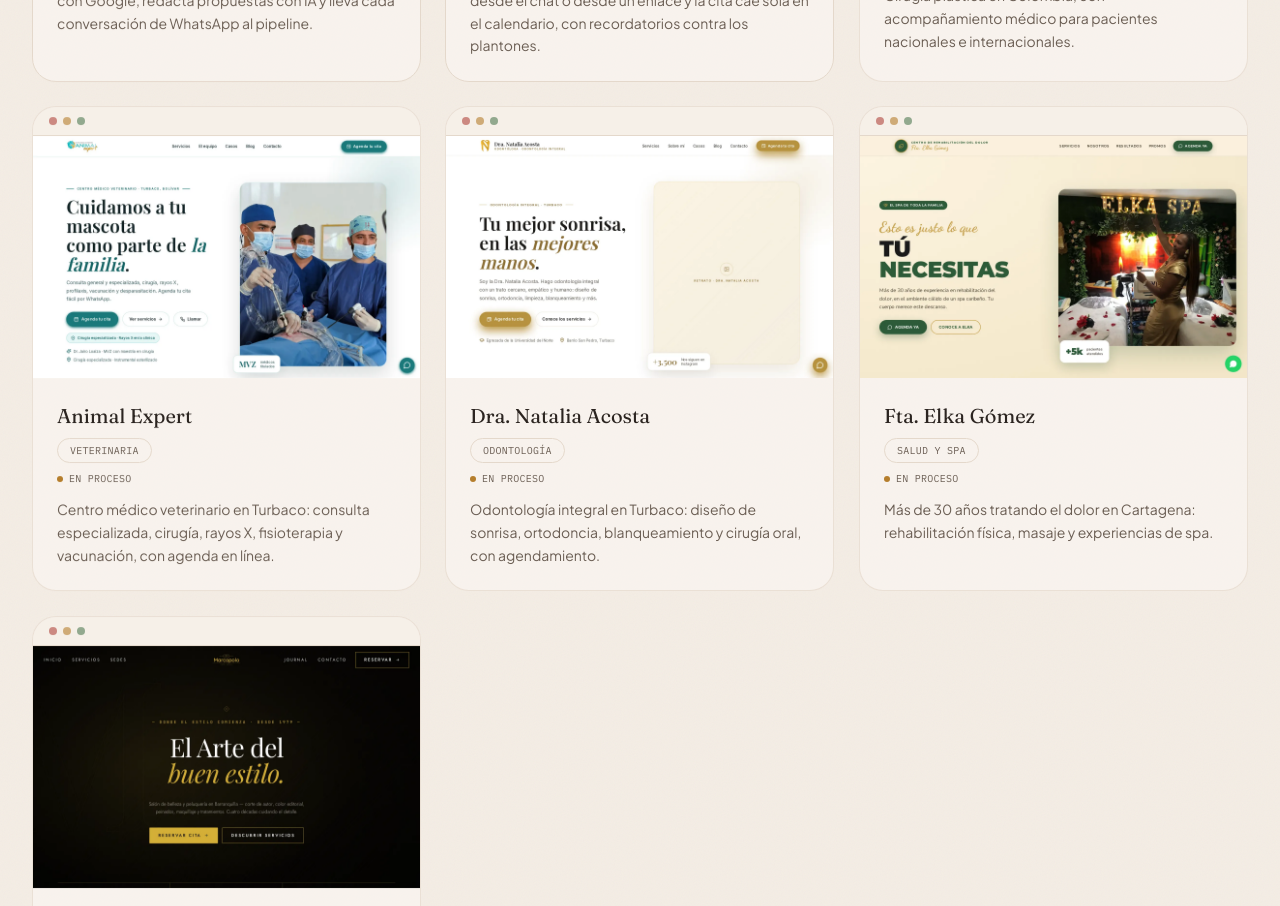
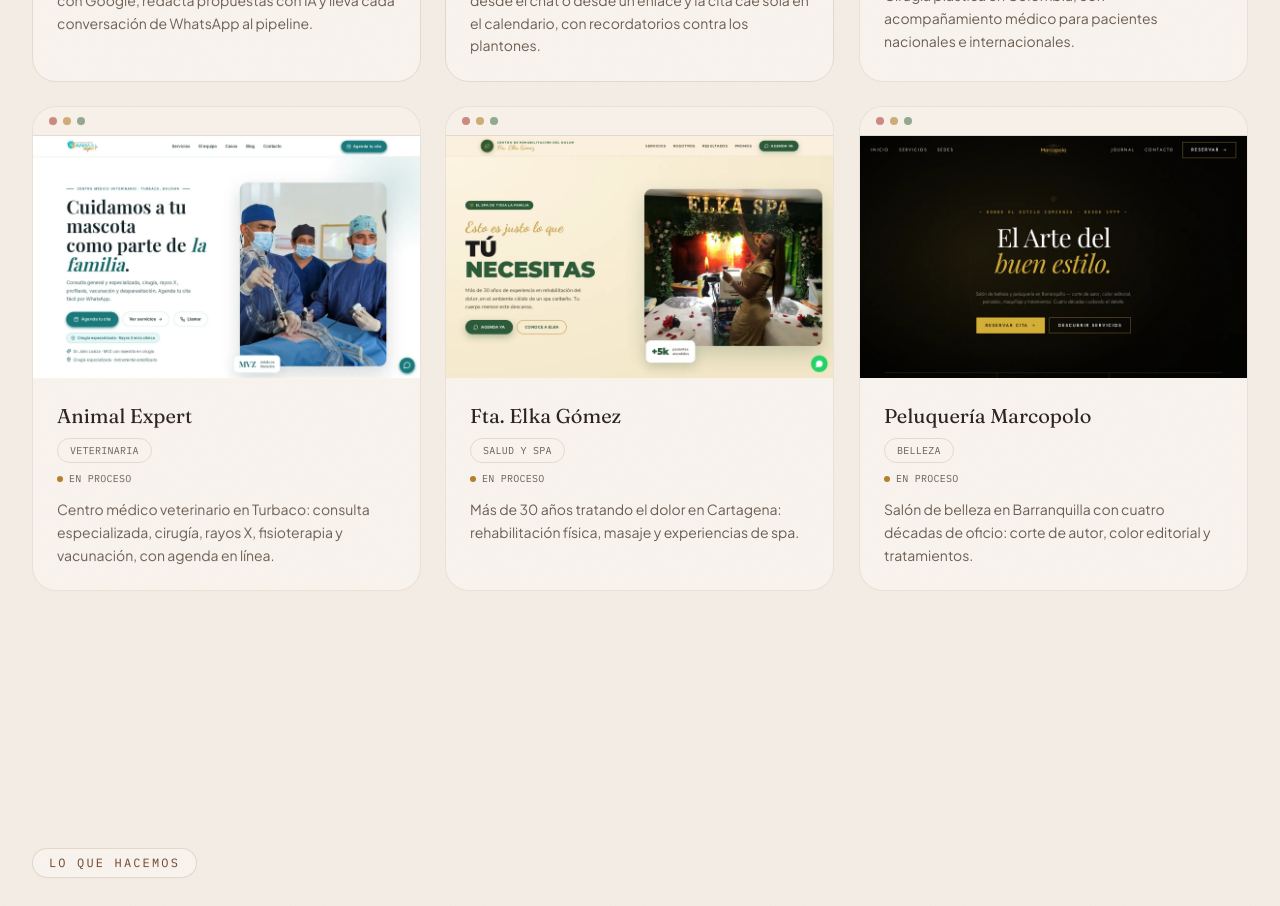
Before and after one commit to jallerdev/jv-agency, a Next.js app in the folder web/: page / in a window 1280 px wide. Shown: the part 3460-4366 px from the top of the page. Built offline with nearby package versions, Linux system fonts and the light colour scheme; no server answers.

Commit message:
Sacar Dra. Natalia Acosta de la rejilla de proyectos
Por decision de Luis. Se borra tambien su captura, que ya no se usa.

Quedan seis: dos productos propios y cuatro sitios de cliente.

```diff
--- a/web/components/Portfolio.tsx
+++ b/web/components/Portfolio.tsx
@@ -65,13 +65,6 @@
     categoria: "Veterinaria",
     desc: "Centro médico veterinario en Turbaco: consulta especializada, cirugía, rayos X, fisioterapia y vacunación, con agenda en línea.",
     img: "/work/animal-expert.webp",
-    enProceso: true,
-  },
-  {
-    nombre: "Dra. Natalia Acosta",
-    categoria: "Odontología",
-    desc: "Odontología integral en Turbaco: diseño de sonrisa, ortodoncia, blanqueamiento y cirugía oral, con agendamiento.",
-    img: "/work/natalia-acosta.webp",
     enProceso: true,
   },
   {
```
Also changed, not shown: web/public/work/natalia-acosta.webp (deleted).
